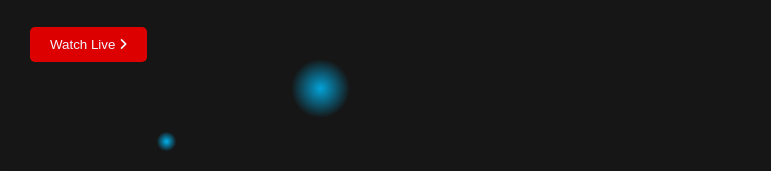
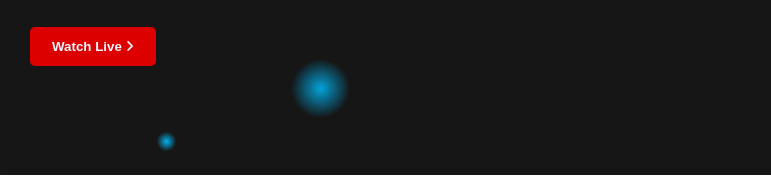
Before and after one commit to MDSadid-git/Assignment2, a plain HTML site: page upcming.html in a window 1280 px wide. Shown: the part 614-800 px from the top of the page, 171-942 px from the left. Drawn offline with Linux system fonts and the light colour scheme.

Commit message:
new updat2

```diff
--- a/style.css
+++ b/style.css
@@ -31,9 +31,15 @@ header area start
   background-color: #dd0000;
   color: aliceblue;
   padding: 10px 20px;
-  border: none;
+  border: 2px solid #dd0000;
   border-radius: 5px;
   margin-top: 20px;
+  transition: 500ms;
+  font-weight: bold;
+}
+.button:hover {
+  background-color: aliceblue;
+  color: #dd0000;
 }
 .headerRight {
   width: 40%;
--- a/upcming.css
+++ b/upcming.css
@@ -31,9 +31,15 @@ header area start
   background-color: #dd0000;
   color: aliceblue;
   padding: 10px 20px;
-  border: none;
+  border: 2px solid #dd0000;
   border-radius: 5px;
   margin-top: 20px;
+  transition: 500ms;
+  font-weight: bold;
+}
+.button:hover {
+  background-color: aliceblue;
+  color: #dd0000;
 }
 .headerRight {
   width: 40%;
@@ -119,6 +125,7 @@ main area start
   border-radius: 10px;
   margin-right: 20px;
   padding: 20px;
+  margin-left: -20px;
 }
 .group-area-left ul {
   list-style: none;
```
